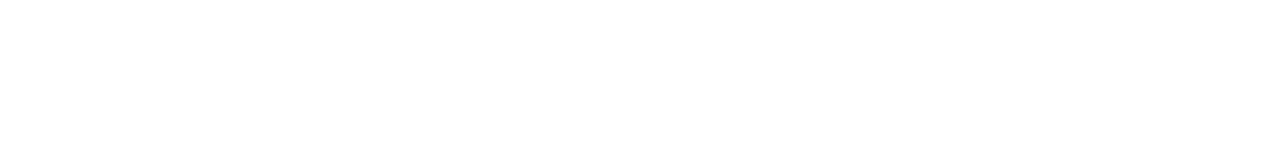
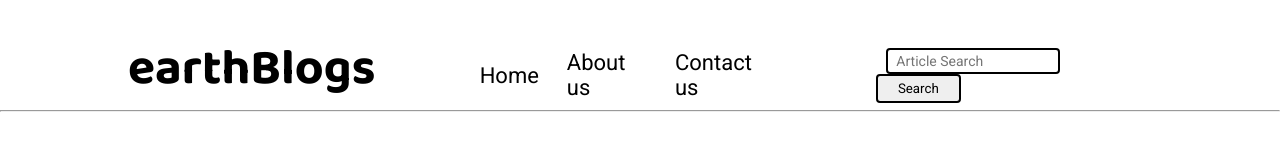
Before and after one commit to vikassax1610/blog-website, a plain HTML site: page blogposts.html in a window 1280 px wide. Drawn offline with Linux system fonts and the light colour scheme.

Commit message:
some changes

```diff
--- a/blogposts.html
+++ b/blogposts.html
@@ -3,9 +3,28 @@
 <head>
   <meta charset="UTF-8">
   <meta name="viewport" content="width=device-width, initial-scale=1.0">
-  <title>Document</title>
+  <link rel="stylesheet" href="css/style.css">
+  <link rel="stylesheet" href="css/utils.css">
+  <title>earthBlogs</title>
 </head>
 <body>
+  <nav class="navigation max-width-1 m-auto">
+    <div class="nav-left">
+      <span>earthBlogs</span>
 
+      <ul>
+        <li><a href="#">Home</a></li>
+        <li><a href="#">About us</a></li>
+        <li><a href="contact.html">Contact us</a></li>
+      </ul>
+    </div>
+    <div class="nav-right">
+      <form action="search.html" method="get">
+      <input class="form-input" type="text" name="query" placeholder=" Article Search" />
+      <button class="btn">Search</button>
+    </form>
+    </div>
+  </nav>
+  <hr>
 </body>
 </html>
```
